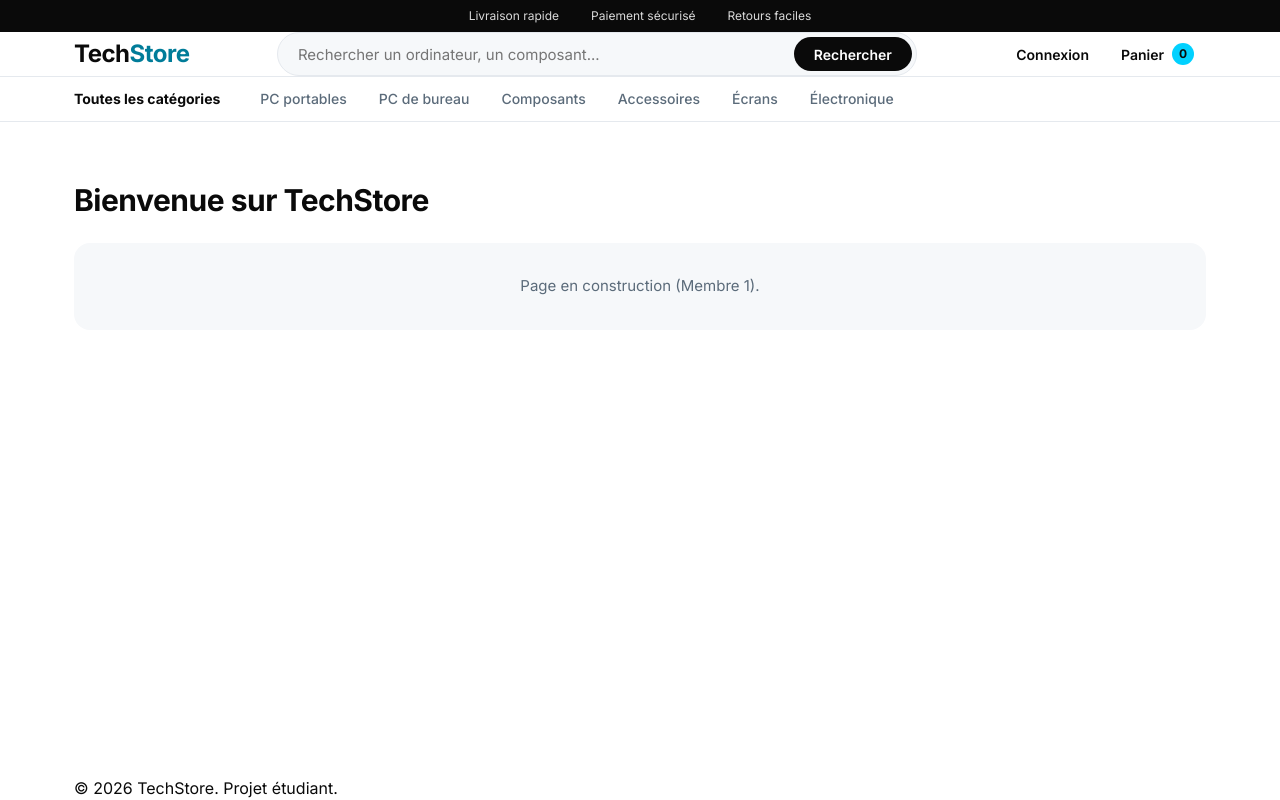
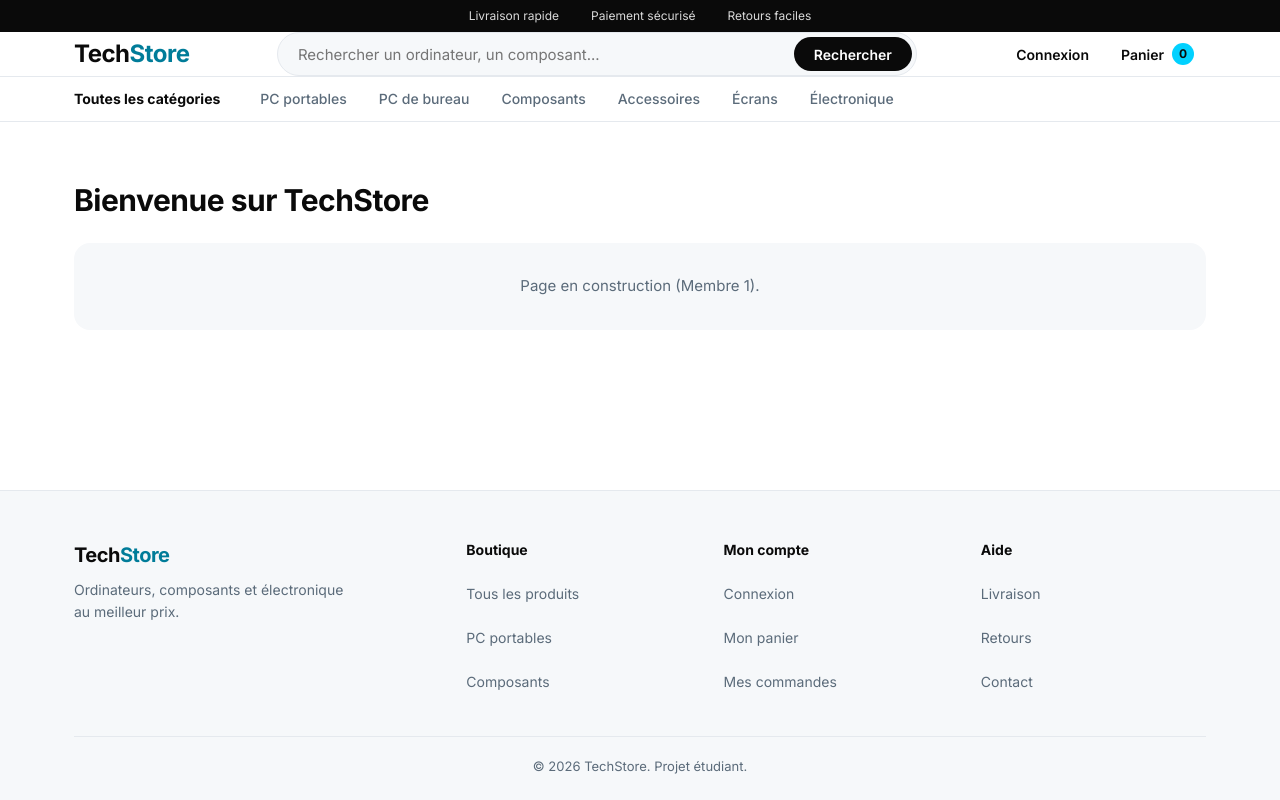
Before and after one commit to Zut17/techstore, a React (Vite) app: page / in a window 1280 px wide. Built offline with nearby package versions, Linux system fonts and the light colour scheme.

Commit message:
feat: Footer en 4 colonnes avec liens vers l'aide

```diff
--- /dev/null
+++ b/src/components/Footer.css
@@ -0,0 +1,77 @@
+.footer {
+  background: var(--bg-light-color);
+  border-top: 1px solid var(--border-color);
+  color: var(--text-light-color);
+  margin-top: 72px;
+  padding: 48px 0 24px;
+  font-size: 14px;
+}
+
+.footer-cols {
+  display: grid;
+  grid-template-columns: 1.6fr 1fr 1fr 1fr;
+  gap: 32px;
+}
+
+.footer h2 {
+  color: var(--second-color);
+  font-size: 14px;
+  font-weight: 700;
+  margin-bottom: 12px;
+}
+
+.footer-cols p {
+  line-height: 1.6;
+  max-width: 280px;
+}
+
+.footer-brand {
+  font-size: 20px;
+  font-weight: 700;
+  letter-spacing: -0.5px;
+  color: var(--second-color);
+  margin-bottom: 8px;
+}
+
+.footer-brand span {
+  color: var(--main-dark);
+}
+
+.footer a {
+  display: flex;
+  align-items: center;
+  min-height: 44px;
+}
+
+.footer a:hover {
+  color: var(--second-color);
+}
+
+.footer-copy {
+  border-top: 1px solid var(--border-color);
+  margin-top: 32px;
+  padding-top: 20px;
+  text-align: center;
+  font-size: 13px;
+}
+
+@media (max-width: 900px) {
+  .footer-cols {
+    grid-template-columns: 1fr 1fr;
+  }
+
+  .footer-cols > div:first-child {
+    grid-column: 1 / -1;
+  }
+}
+
+@media (max-width: 480px) {
+  .footer {
+    margin-top: 56px;
+    padding-top: 36px;
+  }
+
+  .footer-cols {
+    gap: 24px 16px;
+  }
+}
--- a/src/components/Footer.jsx
+++ b/src/components/Footer.jsx
@@ -1,5 +1,44 @@
+import { Link } from "react-router-dom";
+import "./Footer.css";
+
 function Footer() {
-  return <footer className="container section">© 2026 TechStore. Projet étudiant.</footer>;
+  return (
+    <footer className="footer">
+      <div className="container">
+        <div className="footer-cols">
+          <div>
+            <p className="footer-brand">
+              Tech<span>Store</span>
+            </p>
+            <p>Ordinateurs, composants et électronique au meilleur prix.</p>
+          </div>
+
+          <nav aria-labelledby="footer-shop">
+            <h2 id="footer-shop">Boutique</h2>
+            <Link to="/produits">Tous les produits</Link>
+            <Link to="/produits?category=PC%20portables">PC portables</Link>
+            <Link to="/produits?category=Composants">Composants</Link>
+          </nav>
+
+          <nav aria-labelledby="footer-account">
+            <h2 id="footer-account">Mon compte</h2>
+            <Link to="/connexion">Connexion</Link>
+            <Link to="/panier">Mon panier</Link>
+            <Link to="/commandes">Mes commandes</Link>
+          </nav>
+
+          <nav aria-labelledby="footer-help">
+            <h2 id="footer-help">Aide</h2>
+            <Link to="/aide#livraison">Livraison</Link>
+            <Link to="/aide#retours">Retours</Link>
+            <Link to="/aide#contact">Contact</Link>
+          </nav>
+        </div>
+
+        <p className="footer-copy">© 2026 TechStore. Projet étudiant.</p>
+      </div>
+    </footer>
+  );
 }
 
 export default Footer;
```
